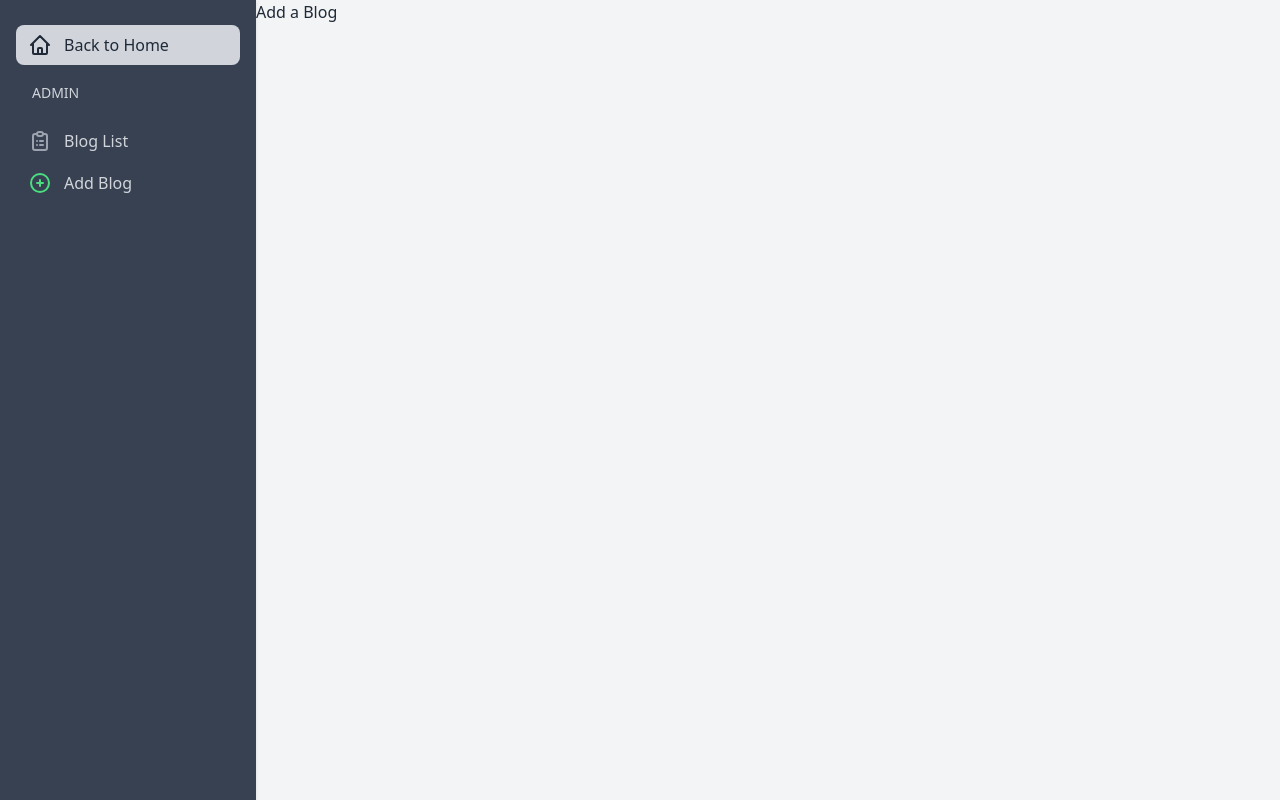
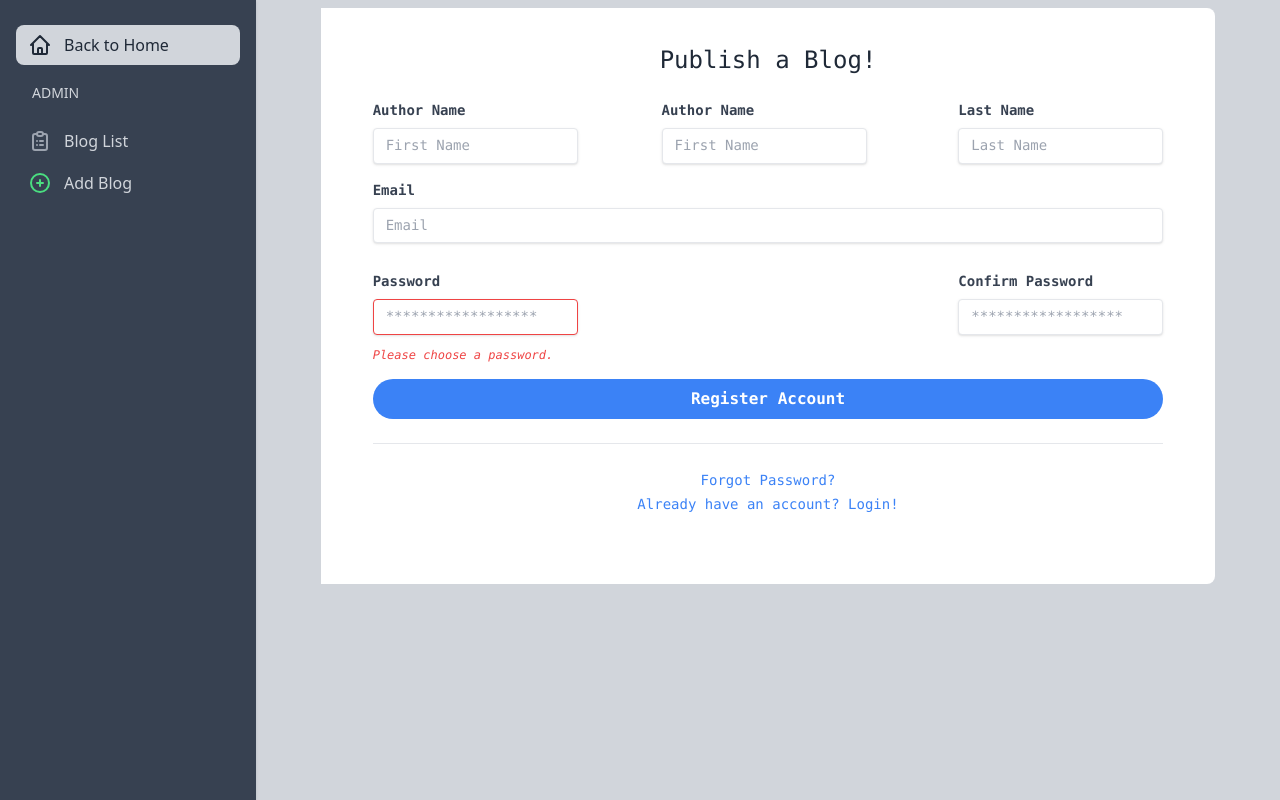
Before and after one commit to ShahariarRahman/content-management-application, a React (Create React App) app: page /dashboard/addBlog in a window 1280 px wide. Built offline with nearby package versions, Linux system fonts and the light colour scheme.

Commit message:
add blog page ready

```diff
--- a/src/pages/Dashboard/AddBlog.js
+++ b/src/pages/Dashboard/AddBlog.js
@@ -2,9 +2,113 @@ import React from 'react';
 
 const AddBlog = () => {
     return (
-        <div>
-            Add a Blog
-        </div>
+        <main className="main flex flex-col flex-grow -ml-64 md:ml-0 transition-all duration-150 ease-in bg-gray-300">
+            <body class="font-mono">
+                <div class="container mx-auto">
+                    <div class="flex justify-center px-6 mt-2">
+                        <div class="w-full lg:w-11/12 flex">
+                            <div class="w-full bg-white p-5 rounded-lg lg:rounded-l-none">
+                                <h3 class="pt-4 text-2xl text-center">Publish a Blog!</h3>
+                                <form class="px-8 pt-6 pb-8 mb-4 bg-white rounded">
+                                    <div class="mb-4 md:flex md:justify-between">
+                                        <div class="mb-4 md:mr-2 md:mb-0">
+                                            <label class="block mb-2 text-sm font-bold text-gray-700" for="firstName">Author Name</label>
+                                            <input
+                                                class="w-full px-3 py-2 text-sm leading-tight text-gray-700 border rounded shadow appearance-none focus:outline-none focus:shadow-outline"
+                                                id="firstName"
+                                                type="text"
+                                                placeholder="First Name"
+                                            />
+                                        </div>
+                                        <div class="mb-4 md:mr-2 md:mb-0">
+                                            <label class="block mb-2 text-sm font-bold text-gray-700" for="firstName">Author Name</label>
+                                            <input
+                                                class="w-full px-3 py-2 text-sm leading-tight text-gray-700 border rounded shadow appearance-none focus:outline-none focus:shadow-outline"
+                                                id="firstName"
+                                                type="text"
+                                                placeholder="First Name"
+                                            />
+                                        </div>
+                                        <div class="md:ml-2">
+                                            <label class="block mb-2 text-sm font-bold text-gray-700" for="lastName">
+                                                Last Name
+                                            </label>
+                                            <input
+                                                class="w-full px-3 py-2 text-sm leading-tight text-gray-700 border rounded shadow appearance-none focus:outline-none focus:shadow-outline"
+                                                id="lastName"
+                                                type="text"
+                                                placeholder="Last Name"
+                                            />
+                                        </div>
+                                    </div>
+                                    <div class="mb-4">
+                                        <label class="block mb-2 text-sm font-bold text-gray-700" for="email">
+                                            Email
+                                        </label>
+                                        <input
+                                            class="w-full px-3 py-2 mb-3 text-sm leading-tight text-gray-700 border rounded shadow appearance-none focus:outline-none focus:shadow-outline"
+                                            id="email"
+                                            type="email"
+                                            placeholder="Email"
+                                        />
+                                    </div>
+                                    <div class="mb-4 md:flex md:justify-between">
+                                        <div class="mb-4 md:mr-2 md:mb-0">
+                                            <label class="block mb-2 text-sm font-bold text-gray-700" for="password">
+                                                Password
+                                            </label>
+                                            <input
+                                                class="w-full px-3 py-2 mb-3 text-sm leading-tight text-gray-700 border border-red-500 rounded shadow appearance-none focus:outline-none focus:shadow-outline"
+                                                id="password"
+                                                type="password"
+                                                placeholder="******************"
+                                            />
+                                            <p class="text-xs italic text-red-500">Please choose a password.</p>
+                                        </div>
+                                        <div class="md:ml-2">
+                                            <label class="block mb-2 text-sm font-bold text-gray-700" for="c_password">
+                                                Confirm Password
+                                            </label>
+                                            <input
+                                                class="w-full px-3 py-2 mb-3 text-sm leading-tight text-gray-700 border rounded shadow appearance-none focus:outline-none focus:shadow-outline"
+                                                id="c_password"
+                                                type="password"
+                                                placeholder="******************"
+                                            />
+                                        </div>
+                                    </div>
+                                    <div class="mb-6 text-center">
+                                        <button
+                                            class="w-full px-4 py-2 font-bold text-white bg-blue-500 rounded-full hover:bg-blue-700 focus:outline-none focus:shadow-outline"
+                                            type="button"
+                                        >
+                                            Register Account
+                                        </button>
+                                    </div>
+                                    <hr class="mb-6 border-t" />
+                                    <div class="text-center">
+                                        <a
+                                            class="inline-block text-sm text-blue-500 align-baseline hover:text-blue-800"
+                                            href="#a"
+                                        >
+                                            Forgot Password?
+                                        </a>
+                                    </div>
+                                    <div class="text-center">
+                                        <a
+                                            class="inline-block text-sm text-blue-500 align-baseline hover:text-blue-800"
+                                            href="./index.html"
+                                        >
+                                            Already have an account? Login!
+                                        </a>
+                                    </div>
+                                </form>
+                            </div>
+                        </div>
+                    </div>
+                </div>
+            </body>
+        </main>
     );
 };
 
--- a/src/pages/Dashboard/BlogList.js
+++ b/src/pages/Dashboard/BlogList.js
@@ -1,4 +1,6 @@
 import React from 'react';
+import { RiDeleteBin2Line } from 'react-icons/ri';
+import { BiEdit } from 'react-icons/bi';
 
 const BlogList = () => {
     return (
@@ -12,30 +14,28 @@ const BlogList = () => {
                                     <thead className="border-b bg-gray-700">
                                         <tr>
                                             <th scope="col" className="text-sm font-medium text-white px-6 py-4">
-                                                #
+                                                Title
                                             </th>
                                             <th scope="col" className="text-sm font-medium text-white px-6 py-4">
-                                                First
+                                                Published on
                                             </th>
-                                            <th scope="col" className="text-sm font-medium text-white px-6 py-4">
-                                                Last
-                                            </th>
-                                            <th scope="col" className="text-sm font-medium text-white px-6 py-4">
-                                                Handle
-                                            </th>
+                                            <th scope="col" className="text-sm font-medium text-white px-6 py-4">Update</th>
+                                            <th scope="col" className="text-sm font-medium text-white px-6 py-4">Delete</th>
                                         </tr>
                                     </thead>
                                     <tbody>
                                         <tr className="bg-white border-b">
-                                            <td className="px-6 py-4 whitespace-nowrap text-sm font-medium text-gray-900">1</td>
+                                            <td className="px-6 py-4 whitespace-nowrap text-sm font-medium text-gray-900">ReactJS is better than other javaScript library library</td>
                                             <td className="text-sm text-gray-900 px-6 py-4 whitespace-nowrap">
-                                                Mark
+                                                2023-jan-01
                                             </td>
-                                            <td className="text-sm text-gray-900 px-6 py-4 whitespace-nowrap">
-                                                Otto
+                                            <td className="text-xl text-green-600 px-6 py-4 whitespace-nowrap">
+                                                <button > <BiEdit />  </button>
                                             </td>
-                                            <td className="text-sm text-gray-900 px-6 py-4 whitespace-nowrap">
-                                                @mdo
+                                            <td className="text-xl text-red-600 px-6 py-4 whitespace-nowrap">
+                                                <button>
+                                                    < RiDeleteBin2Line />
+                                                </button>
                                             </td>
                                         </tr >
                                     </tbody>
--- a/src/pages/Main/History.js
+++ b/src/pages/Main/History.js
@@ -1,9 +1,17 @@
 import React from 'react';
+import BlogCard from '../../components/BlogCard';
 
 const History = () => {
     return (
-        <div>
-            History
+        <div className='mb-12'>
+            <div className='max-w-screen-2xl grid lg:grid-cols-2 xl:grid-cols-3 gap-5 mx-5 mt-5'>
+                <BlogCard />
+                <BlogCard />
+                <BlogCard />
+                <BlogCard />
+                <BlogCard />
+                <BlogCard />
+            </div>
         </div>
     );
 };
```
